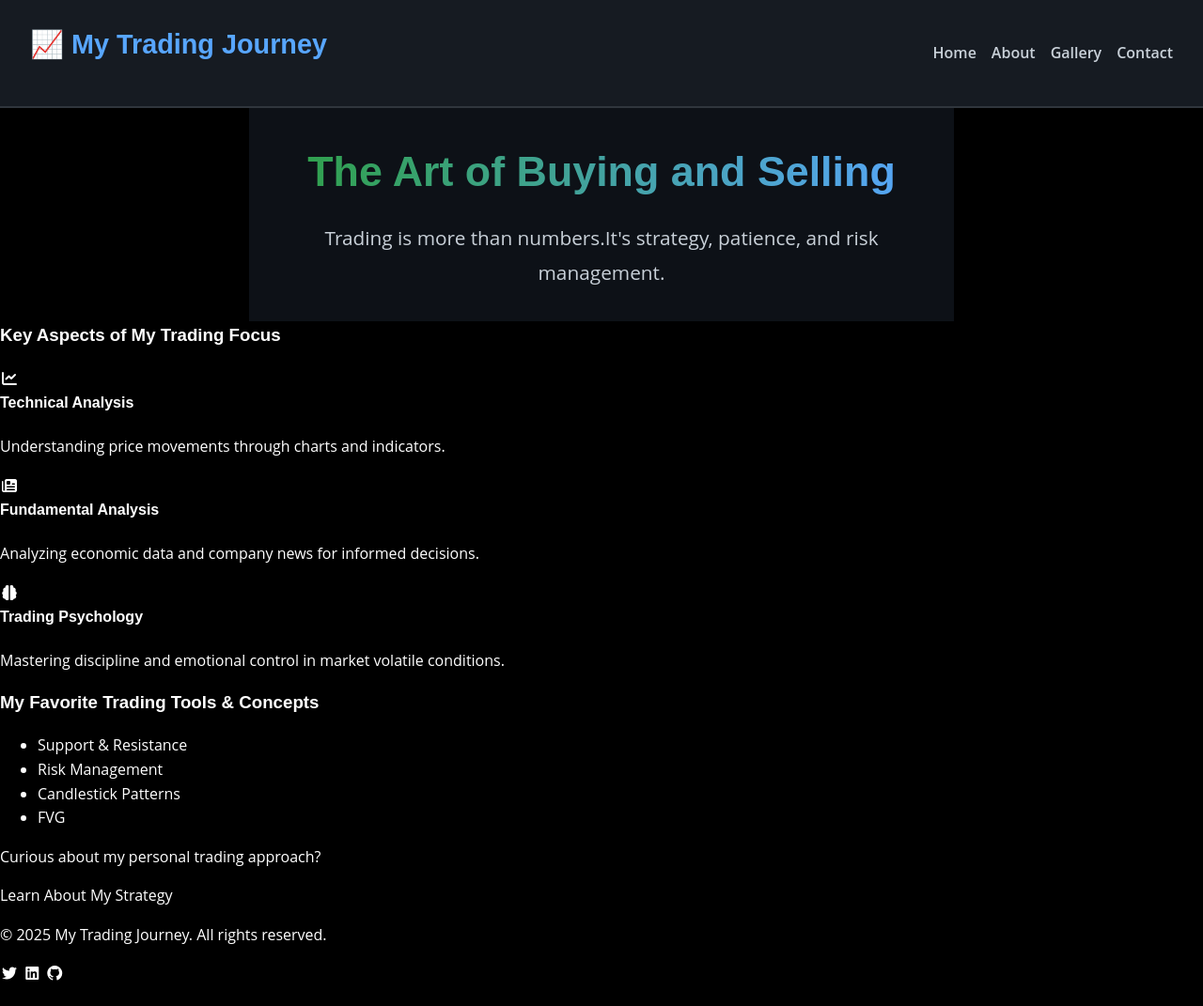
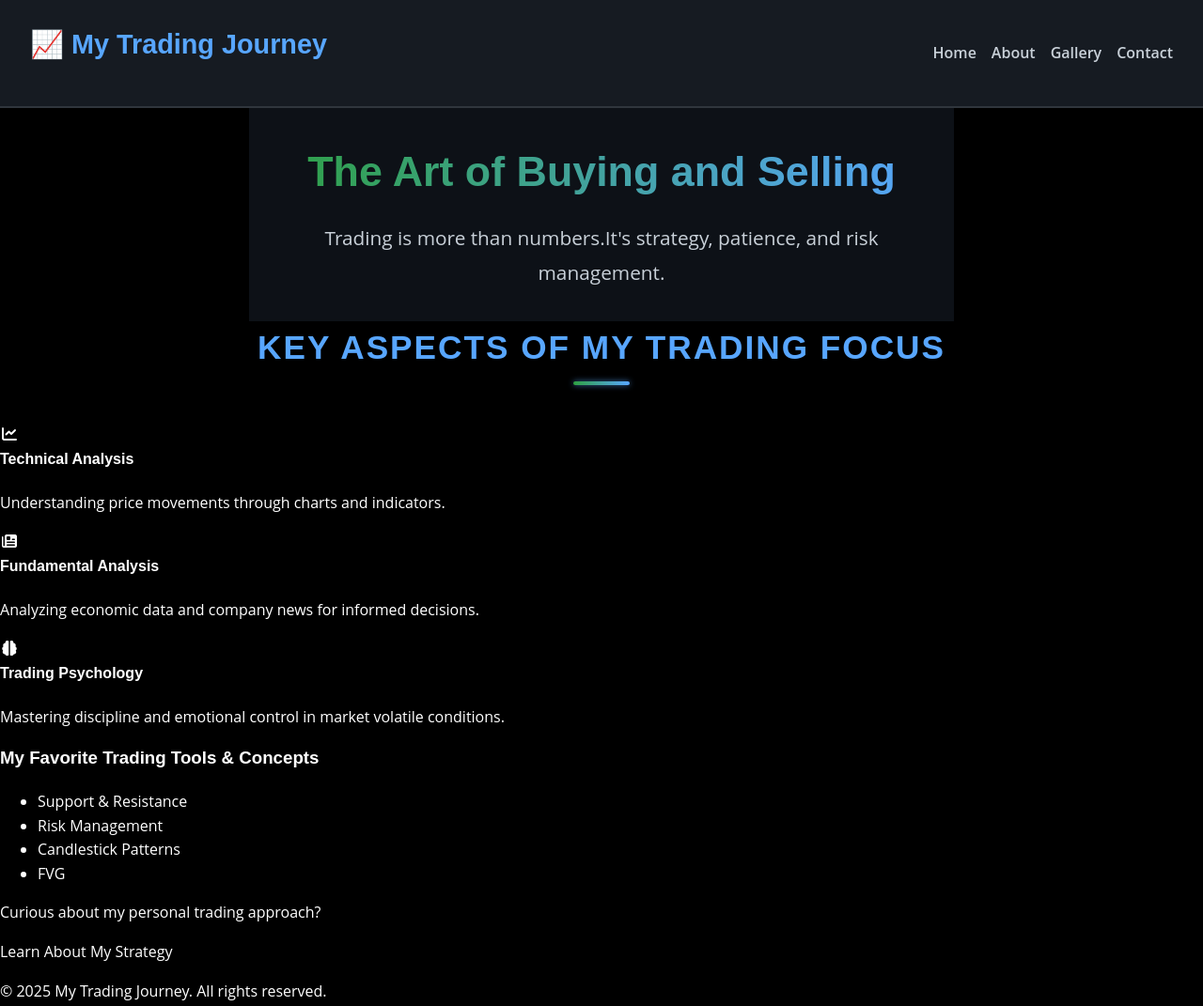
Before and after one commit to ezu-man-01/what-i-love-project, a plain HTML site: page index.html in a window 1280 px wide. Shown: the top 1071 px of the page at 94% size. Before the commit the page ends 1050 px from the top, so only its background shows below. Drawn offline with Linux system fonts and the light colour scheme.

Commit message:
added the style of featured-interests section

```diff
--- a/styles/index.css
+++ b/styles/index.css
@@ -71,7 +71,7 @@ nav a:hover{
     background: linear-gradient(90deg, #2ea043, #58a6ff);
     background-clip: text;
     -webkit-text-fill-color: transparent;
-    color: #2ea043; /* fallback */
+    color: #2ea043;
     margin-bottom: 1rem;
     animation: fadeIn 1.2s ease-in;
 }
@@ -83,3 +83,29 @@ nav a:hover{
     margin: 0 auto;
     animation: fadeIn 1.5s ease-in;
 }
+
+/* Featured Interests */
+.featured-interests h3 {
+    font-size: 2.2rem;
+    font-weight: 700;
+    color: #58a6ff;
+    text-transform: uppercase;
+    letter-spacing: 2px;
+    margin-bottom: 2rem;
+    position: relative;
+    padding-bottom: 0.5rem;
+    text-align: center;
+    animation: fadeIn 2s ease-in;
+}
+
+/* Decorative underline */
+.featured-interests h3::after {
+    content: "";
+    display: block;
+    width: 60px;
+    height: 4px;
+    background: linear-gradient(90deg, #2ea043, #58a6ff);
+    margin: 8px auto 0;
+    border-radius: 2px;
+    box-shadow: 0 0 6px #58a6ffaa;
+}
```
